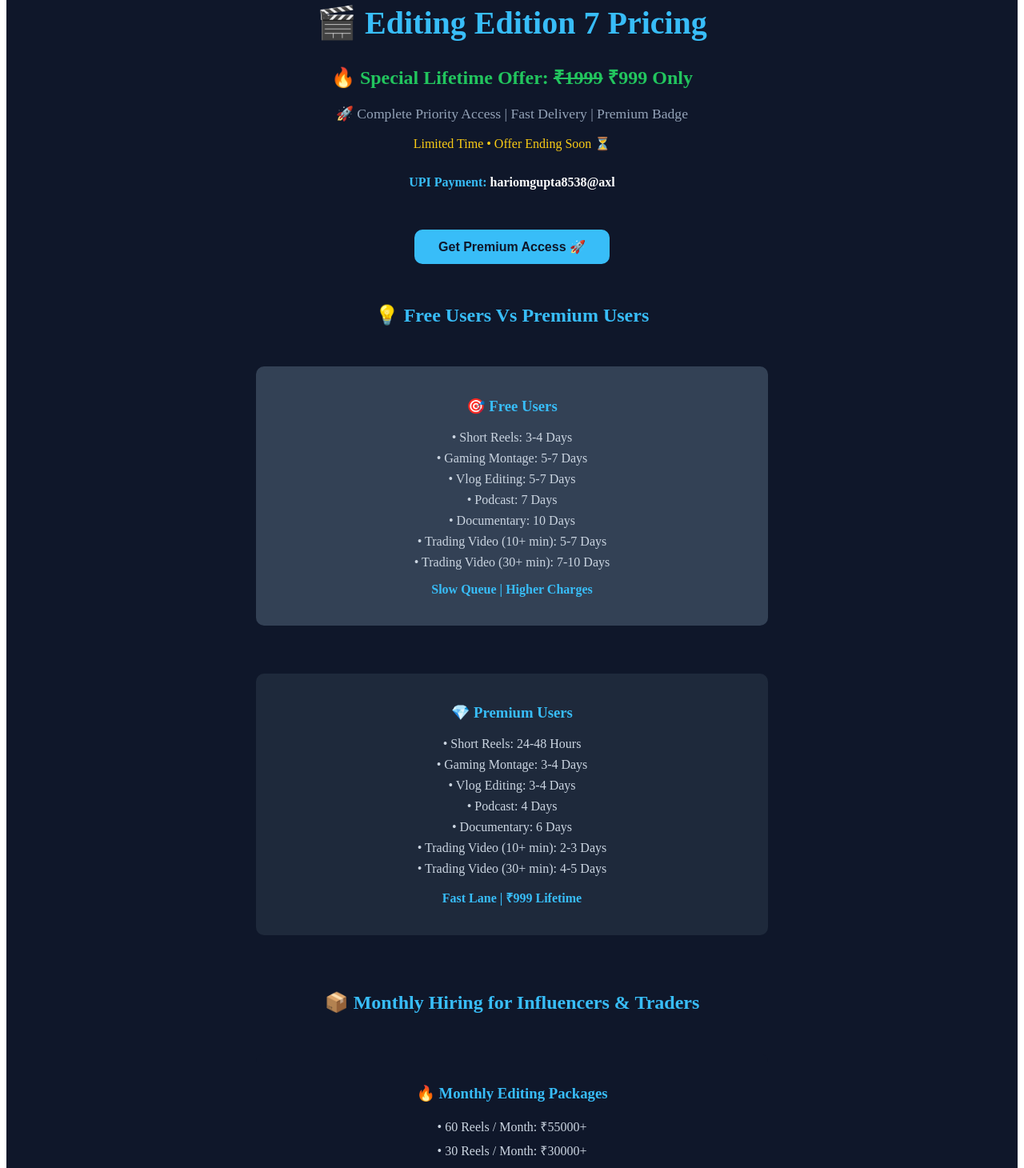
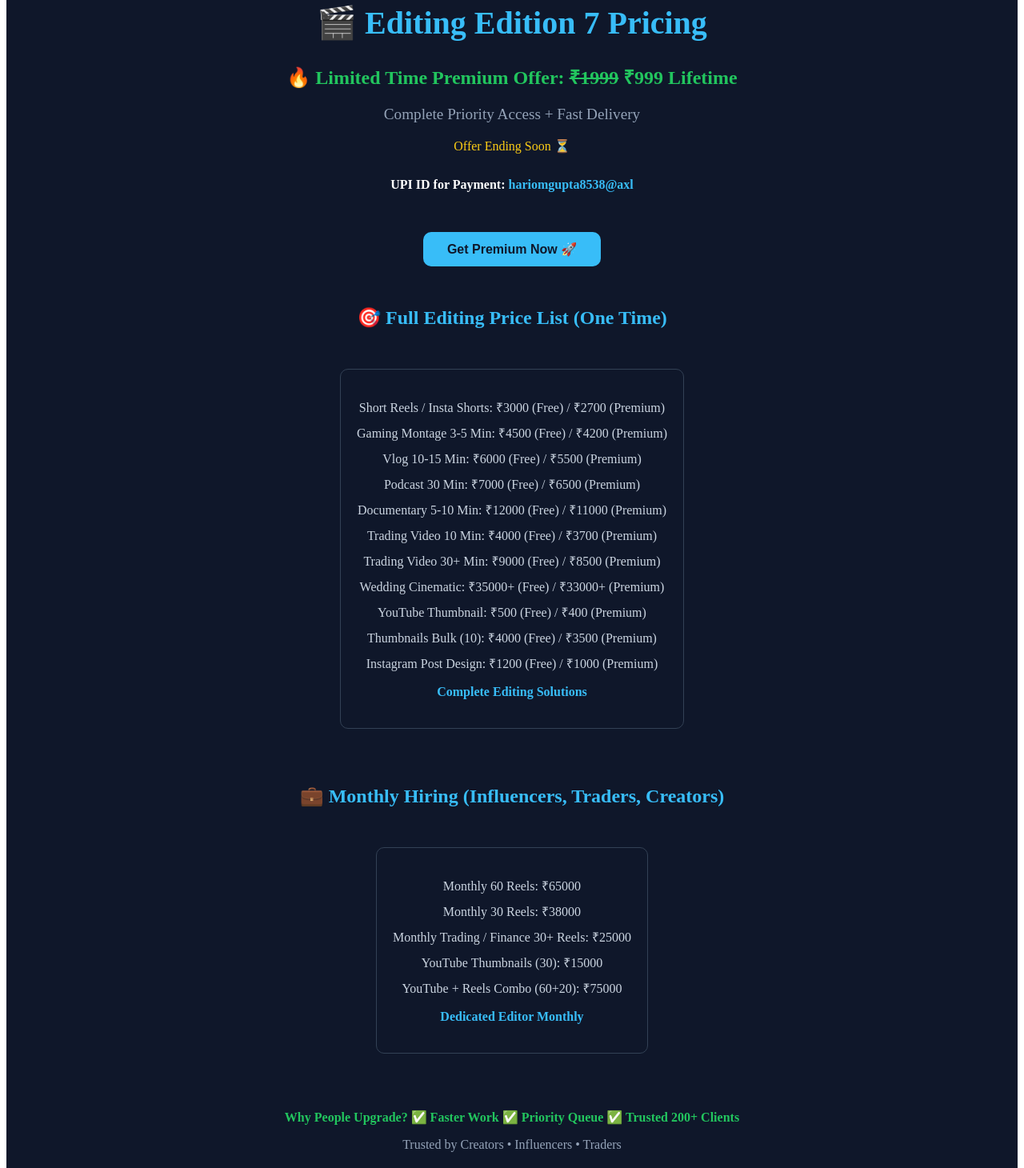
Before and after one commit to editingedition7/editing-edition08-, a Next.js app: page /pricing in a window 1280 px wide. Shown: the part 80-1540 px from the top of the page at 80% size. Built offline with nearby package versions, Linux system fonts and the light colour scheme.

Commit message:
pricing.js
Signed-off-by: editingedition7 <ediitingedition@gmail.com>

```diff
--- a/pages/pricing.js
+++ b/pages/pricing.js
@@ -2,106 +2,65 @@ import Link from "next/link";
 
 export default function Pricing() {
     return (
-        <div style={{
-            backgroundColor: '#0f172a',
-            minHeight: '100vh',
-            color: 'white',
-            padding: '50px',
-            textAlign: 'center'
-        }}>
+        <div style={{ backgroundColor: '#0f172a', minHeight: '100vh', color: 'white', padding: '50px', textAlign: 'center' }}>
             <h1 style={{ color: '#38bdf8', fontSize: '2.5rem' }}>🎬 Editing Edition 7 Pricing</h1>
+            <h2 style={{ margin: '20px 0', color: '#22c55e' }}>🔥 Limited Time Premium Offer: <del>₹1999</del> <b>₹999 Lifetime</b></h2>
+            <p style={{ fontSize: '1.2rem', color: '#94a3b8' }}>Complete Priority Access + Fast Delivery</p>
+            <p style={{ color: '#facc15' }}>Offer Ending Soon ⏳</p>
 
-            <h2 style={{ margin: '20px 0', color: '#22c55e' }}>
-                🔥 Special Lifetime Offer: <del>₹1999</del> <b>₹999 Only</b>
-            </h2>
+            <p style={{ margin: '30px 0', fontWeight: 'bold' }}>UPI ID for Payment: <span style={{ color: '#38bdf8' }}>hariomgupta8538@axl</span></p>
 
-            <p style={{ fontSize: '1.1rem', color: '#94a3b8' }}>
-                🚀 Complete Priority Access | Fast Delivery | Premium Badge
-            </p>
-            <p style={{ color: '#facc15' }}>Limited Time • Offer Ending Soon ⏳</p>
+            <Link href="/contact"><button style={button}>Get Premium Now 🚀</button></Link>
 
-            <p style={{ margin: '30px 0', fontWeight: 'bold' }}>
-                <span style={{ color: '#38bdf8' }}>UPI Payment:</span> hariomgupta8538@axl
-            </p>
-
-            <Link href="/contact"><button style={button}>Get Premium Access 🚀</button></Link>
-
-            <h2 style={{ marginTop: '50px', color: '#38bdf8' }}>💡 Free Users Vs Premium Users</h2>
+            <h2 style={{ marginTop: '50px', color: '#38bdf8' }}>🎯 Full Editing Price List (One Time)</h2>
             <div style={tableContainer}>
                 <PricingTable
-                    title="🎯 Free Users"
                     delivery={[
-                        "Short Reels: 3-4 Days",
-                        "Gaming Montage: 5-7 Days",
-                        "Vlog Editing: 5-7 Days",
-                        "Podcast: 7 Days",
-                        "Documentary: 10 Days",
-                        "Trading Video (10+ min): 5-7 Days",
-                        "Trading Video (30+ min): 7-10 Days",
+                        "Short Reels / Insta Shorts: ₹3000 (Free) / ₹2700 (Premium)",
+                        "Gaming Montage 3-5 Min: ₹4500 (Free) / ₹4200 (Premium)",
+                        "Vlog 10-15 Min: ₹6000 (Free) / ₹5500 (Premium)",
+                        "Podcast 30 Min: ₹7000 (Free) / ₹6500 (Premium)",
+                        "Documentary 5-10 Min: ₹12000 (Free) / ₹11000 (Premium)",
+                        "Trading Video 10 Min: ₹4000 (Free) / ₹3700 (Premium)",
+                        "Trading Video 30+ Min: ₹9000 (Free) / ₹8500 (Premium)",
+                        "Wedding Cinematic: ₹35000+ (Free) / ₹33000+ (Premium)",
+                        "YouTube Thumbnail: ₹500 (Free) / ₹400 (Premium)",
+                        "Thumbnails Bulk (10): ₹4000 (Free) / ₹3500 (Premium)",
+                        "Instagram Post Design: ₹1200 (Free) / ₹1000 (Premium)",
                     ]}
-                    pricing="Slow Queue | Higher Charges"
-                    bg="#334155"
-                />
-                <PricingTable
-                    title="💎 Premium Users"
-                    delivery={[
-                        "Short Reels: 24-48 Hours",
-                        "Gaming Montage: 3-4 Days",
-                        "Vlog Editing: 3-4 Days",
-                        "Podcast: 4 Days",
-                        "Documentary: 6 Days",
-                        "Trading Video (10+ min): 2-3 Days",
-                        "Trading Video (30+ min): 4-5 Days",
-                    ]}
-                    pricing="Fast Lane | ₹999 Lifetime"
-                    bg="#1e293b"
+                    pricing="Complete Editing Solutions"
                 />
             </div>
 
-            <h2 style={{ marginTop: '50px', color: '#38bdf8' }}>📦 Monthly Hiring for Influencers & Traders</h2>
+            <h2 style={{ marginTop: '50px', color: '#38bdf8' }}>💼 Monthly Hiring (Influencers, Traders, Creators)</h2>
             <div style={tableContainer}>
                 <PricingTable
-                    title="🔥 Monthly Editing Packages"
                     delivery={[
-                        "60 Reels / Month: ₹55000+",
-                        "30 Reels / Month: ₹30000+",
-                        "15 Reels / Month: ₹15000+",
-                        "Trading Reels Only: ₹18000+"
+                        "Monthly 60 Reels: ₹65000",
+                        "Monthly 30 Reels: ₹38000",
+                        "Monthly Trading / Finance 30+ Reels: ₹25000",
+                        "YouTube Thumbnails (30): ₹15000",
+                        "YouTube + Reels Combo (60+20): ₹75000",
                     ]}
-                    pricing="Dedicated Professional Editor"
-                    bg="#0f172a"
+                    pricing="Dedicated Editor Monthly"
                 />
             </div>
 
-            <p style={{
-                marginTop: '50px',
-                color: '#22c55e',
-                fontWeight: 'bold'
-            }}>
-                ✅ Why Upgrade? • Faster Work • Priority Queue • 200+ Trusted Clients
-            </p>
-            <p style={{ color: '#94a3b8' }}>Creators • Influencers • Traders • Professionals</p>
+            <p style={{ marginTop: '50px', color: '#22c55e', fontWeight: 'bold' }}>Why People Upgrade? ✅ Faster Work ✅ Priority Queue ✅ Trusted 200+ Clients</p>
+            <p style={{ color: '#94a3b8' }}>Trusted by Creators • Influencers • Traders</p>
         </div>
     );
 }
 
-function PricingTable({ title, delivery, pricing, bg }) {
+function PricingTable({ delivery, pricing }) {
     return (
-        <div style={{
-            margin: '20px 0',
-            padding: '20px',
-            borderRadius: '10px',
-            backgroundColor: bg,
-            width: '90%',
-            maxWidth: '600px',
-        }}>
-            <h3 style={{ color: '#38bdf8' }}>{title}</h3>
+        <div style={{ margin: '20px 0', padding: '20px', border: '1px solid #334155', borderRadius: '10px' }}>
             <ul style={{ listStyle: 'none', padding: 0, color: '#cbd5e1' }}>
                 {delivery.map((item, index) => (
-                    <li key={index} style={{ marginBottom: '8px' }}>• {item}</li>
+                    <li key={index} style={{ marginBottom: '10px' }}>{item}</li>
                 ))}
             </ul>
-            <p style={{ color: '#38bdf8', fontWeight: 'bold', marginTop: '10px' }}>{pricing}</p>
+            <p style={{ color: '#38bdf8', fontWeight: 'bold' }}>{pricing}</p>
         </div>
     );
 }
```
